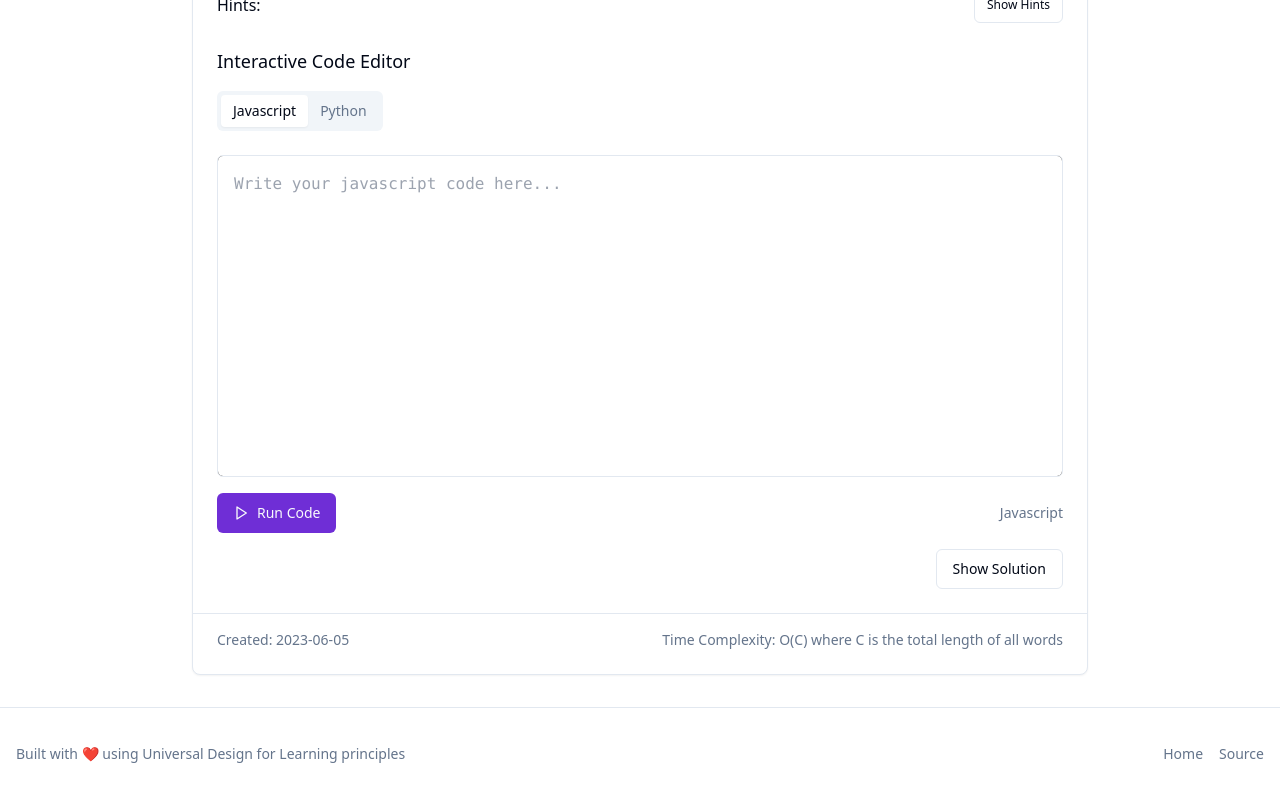
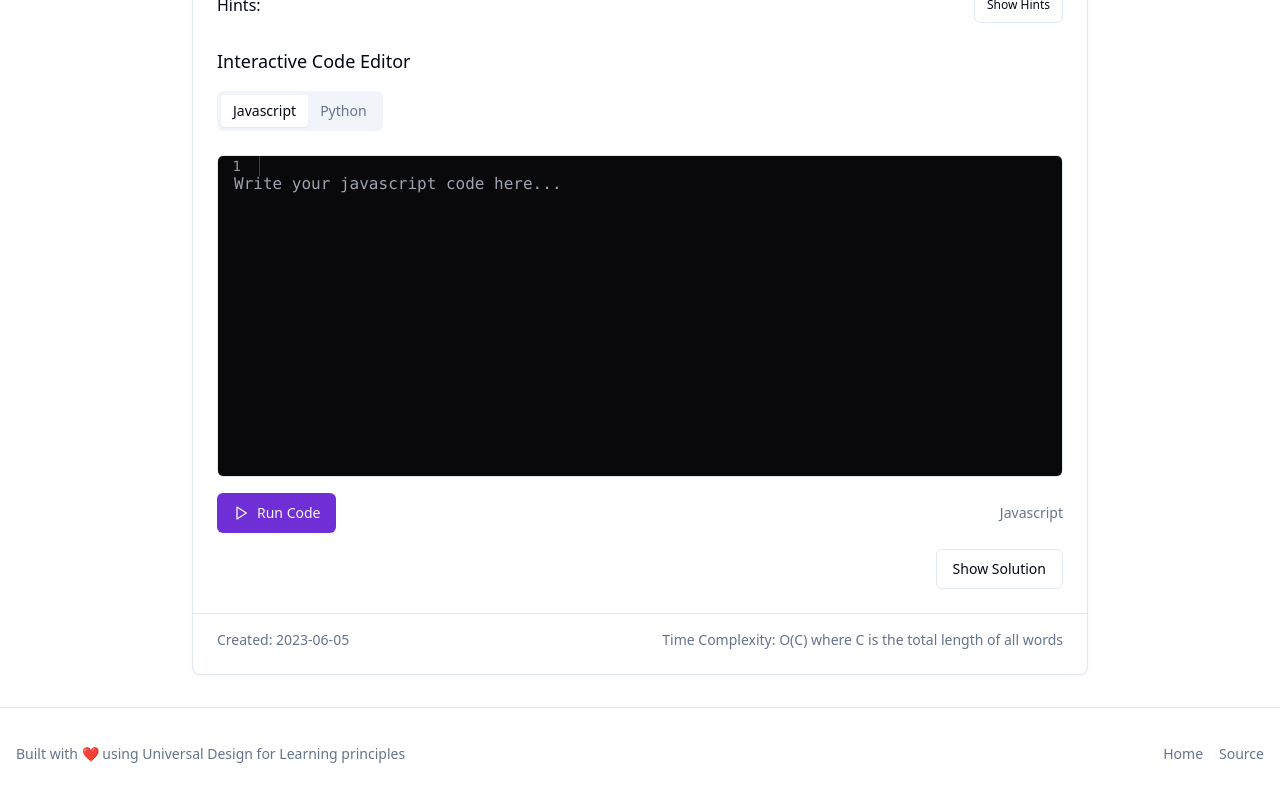
Before and after one commit to Mrbrianojee/code-canvas-udl-quest, a React (Vite) app: page /challenge/alien-dictionary in a window 1280 px wide. Shown: the part 1339-2139 px from the top of the page. Built offline with nearby package versions, Linux system fonts and the light colour scheme.

Commit message:
Fix: Apply solution pane design to editor
Apply the design of the solution pane to the main code editor to fix the broken UI.

```diff
--- a/src/components/CodeEditorPane.tsx
+++ b/src/components/CodeEditorPane.tsx
@@ -53,10 +53,10 @@ const CodeEditorPane: React.FC<CodeEditorPaneProps> = ({
           value={code}
           onChange={handleCodeChange}
           onKeyDown={handleKeyDown}
-          className="absolute inset-0 w-full h-full p-4 font-mono resize-none outline-none z-10"
+          className="absolute inset-0 w-full h-full p-4 font-mono resize-none outline-none z-10 bg-transparent"
           style={{
             caretColor: "white",
-            color: "transparent",
+            color: "rgba(255, 255, 255, 0.8)",
           }}
           placeholder={`Write your ${language} code here...`}
           spellCheck="false"
--- a/src/components/ExecutableCodeEditor.tsx
+++ b/src/components/ExecutableCodeEditor.tsx
@@ -111,12 +111,12 @@ const ExecutableCodeEditor = ({
     }
   };
 
-  // Copy solution to clipboard
+  // Copy solution to clipboard and editor
   const copySolutionToClipboard = () => {
     navigator.clipboard.writeText(initialCode)
       .then(() => {
         setCode(initialCode);
-        toast.success("Solution copied to clipboard and applied to editor");
+        toast.success("Solution copied to code editor");
 
         // Add delay to allow Prism to highlight after updating code
         setTimeout(() => {
```
